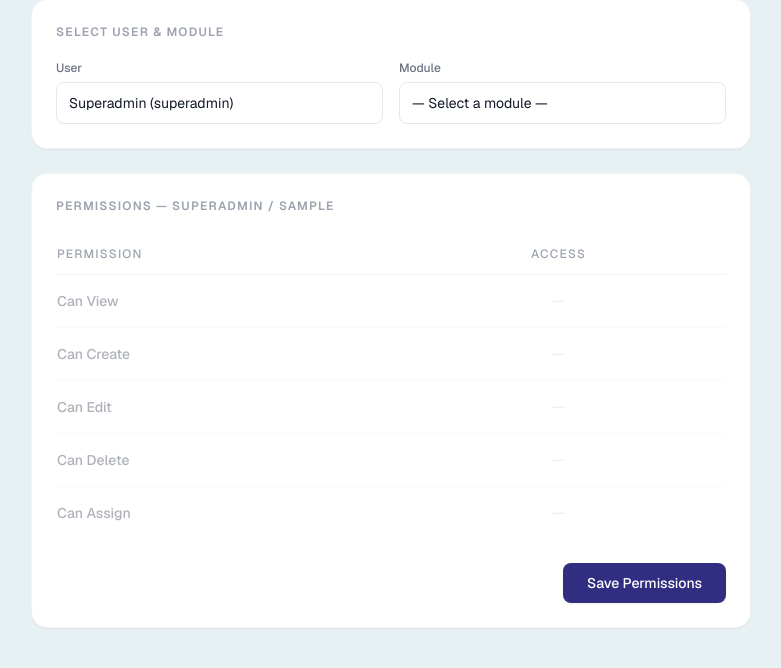
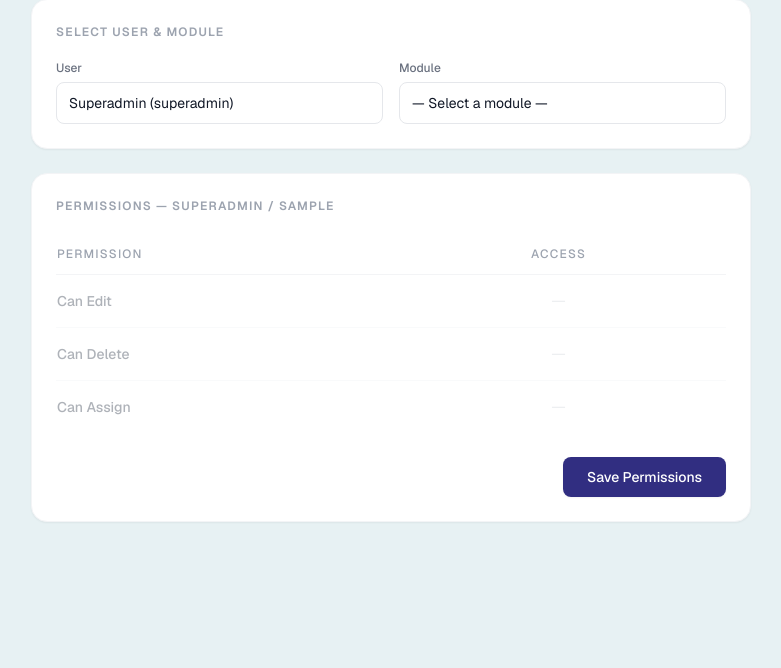
Before and after one commit to idontknow-you/ticket_app, a Flask app: template templates/admin/permissions.html in a window 1280 px wide. Shown: the part 206-874 px from the top of the page, without its empty margins (249-1030 px from the left). After the commit the page ends 727 px from the top, so only its background shows below. Run offline with Flask 3, Linux system fonts and the light colour scheme; a user stored in the database is signed in; tables that the repository leaves empty hold one stand-in row (values such as "Sample post"); the template is opened without the code that fills it: values that come from a table or form of the project are taken from there, most other values are stand-ins (such as "Sample title", 1, 10 or a date in 2020); some libraries are stand-ins or nearby versions; some web fonts are replaced.

Commit message:
some changes

```diff
--- a/models/permission.py
+++ b/models/permission.py
@@ -21,9 +21,9 @@ class UserPermission(db.Model):
     user_id = db.Column(db.Integer, db.ForeignKey('users.id'), nullable=False)
     module = db.Column(db.String(50), nullable=False)  # e.g. 'Tickets', 'Wiki'
 
-    can_view   = db.Column(db.Boolean, default=False)
-    can_create = db.Column(db.Boolean, default=False)
-    can_edit   = db.Column(db.Boolean, default=False)
+    can_view   = db.Column(db.Boolean, default=True)
+    can_create = db.Column(db.Boolean, default=True)
+    can_edit   = db.Column(db.Boolean, default=True)
     can_delete = db.Column(db.Boolean, default=False)
     can_assign = db.Column(db.Boolean, default=False)
 
--- a/models/user.py
+++ b/models/user.py
@@ -13,3 +13,4 @@ class User(db.Model, UserMixin):
     password_hash = db.Column(db.String(200), nullable=False)
     is_superadmin = db.Column(db.Boolean, default=False)
     created_at = db.Column(db.DateTime, default=datetime.utcnow)
+    is_active = db.Column(db.Boolean, default=True, nullable=False)
--- a/templates/admin/permissions.html
+++ b/templates/admin/permissions.html
@@ -73,8 +73,6 @@
         <tbody class="divide-y divide-gray-50">
 
           {% set perms = [
-            ('can_view',   'Can View'),
-            ('can_create', 'Can Create'),
             ('can_edit',   'Can Edit'),
             ('can_delete', 'Can Delete'),
             ('can_assign', 'Can Assign'),
```
Also changed, not shown: routes/admin.py (+15 -16 lines), instance/tickets.db.
